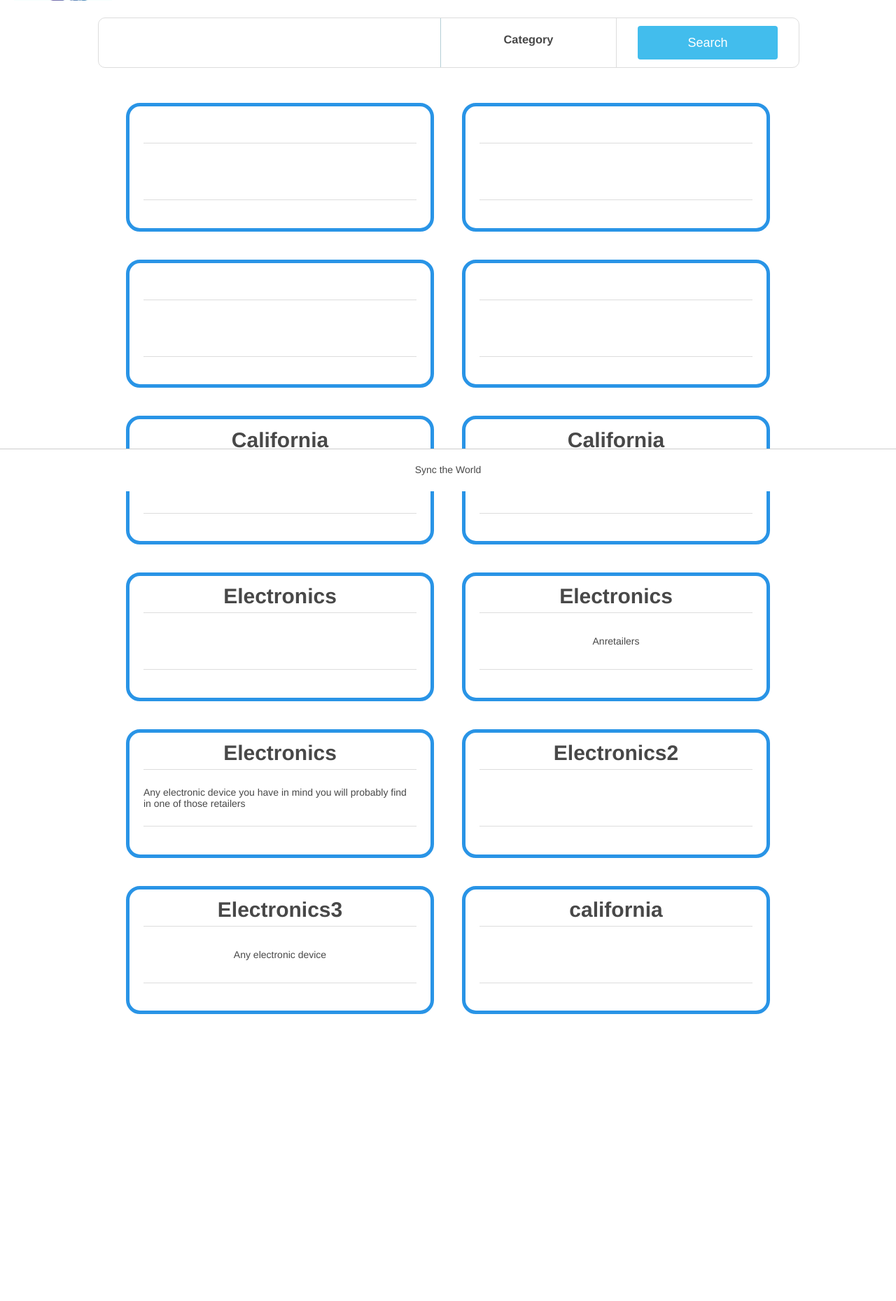
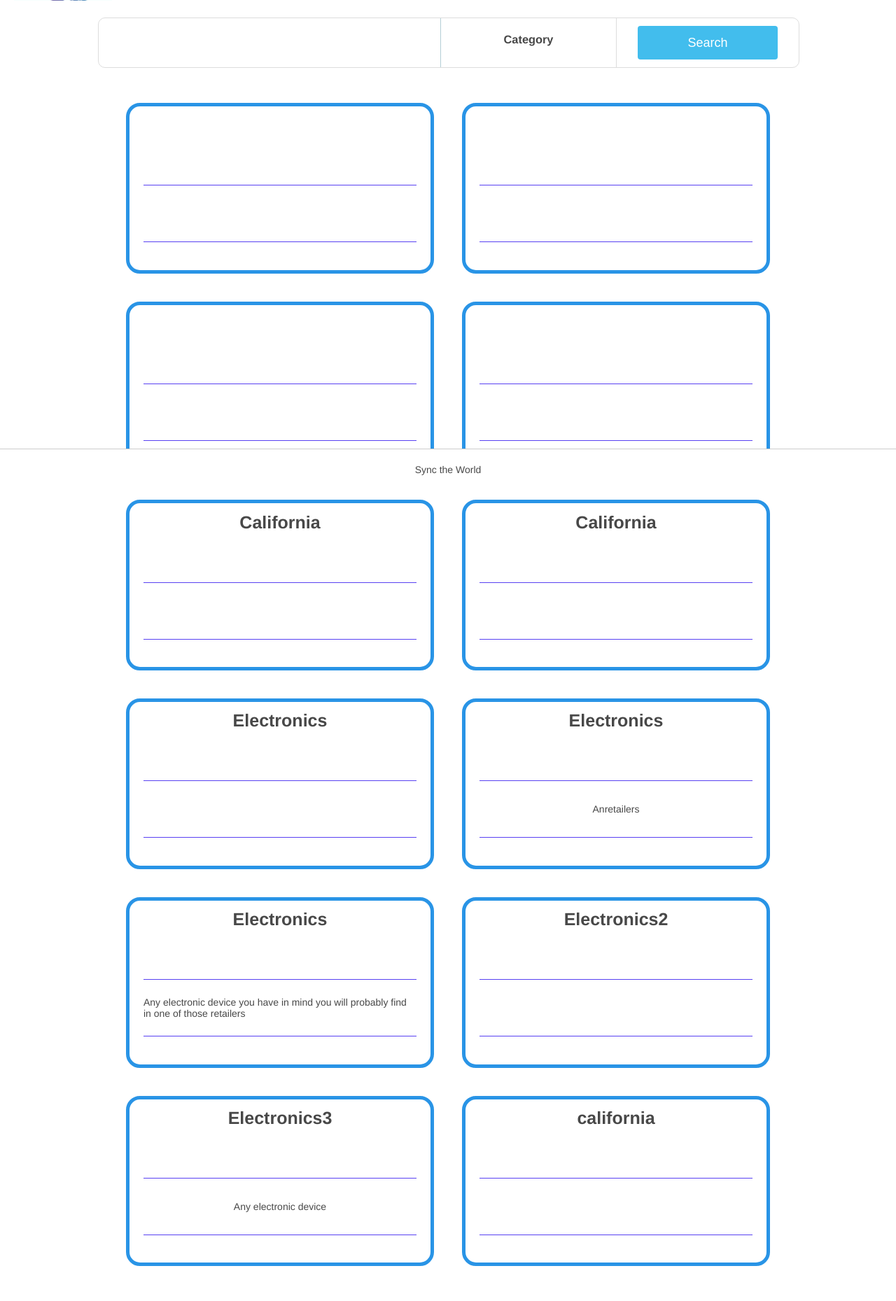
Before and after one commit to trOyYey/StoreCSync, a Flask app: page /SCS in a window 1280 px wide. Shown: the part 98-1957 px from the top of the page at 70% size. Before the commit the page ends 1547 px from the top, so only its background shows below. Run offline with Flask 3, Linux system fonts and the light colour scheme; some libraries are stand-ins or nearby versions.

Commit message:
tweaking css

```diff
--- a/web_flask/static/styles/tables.css
+++ b/web_flask/static/styles/tables.css
@@ -29,22 +29,22 @@
     justify-content: center;
     align-items: center;
     height: 80px;
-    border-top: 1px solid #DDDDDD;
-    border-bottom: 1px solid #DDDDDD;
+    border-top: 1px solid #5841f2;
+    border-bottom: 1px solid #5841f2;
     margin-bottom: 5%;
-    margin-top: 40px;
+    margin-top: 100px;
     font-size: 14px;
 }
 
 .title_box h2 {
-    text-align: left;
+    text-align: center;
     margin: 25px 3% 40px 2%;
     max-width: 75%;
     word-wrap: break-word;
 }
 
 .table-list article h2 {
-	font-size: 30px;
+	font-size: 25px;
 	margin: 0;
 	position: absolute;
 	left: 50%;
```
